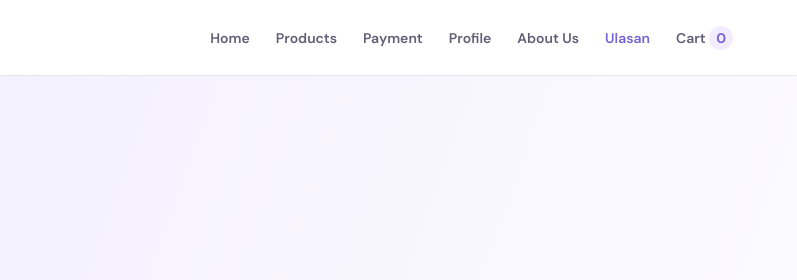
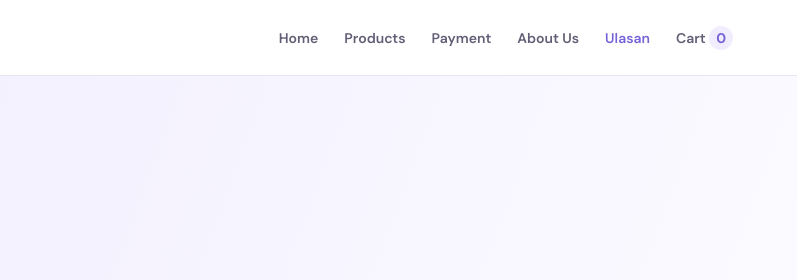
Before and after one commit to winfkie/plusify_web, a plain HTML site: page reviews.html in a window 1280 px wide. Shown: the top 280 px of the page, 483-1280 px from the left. Drawn offline with Linux system fonts and the light colour scheme.

Commit message:
Fix HTML structure in reviews.html

```diff
--- a/reviews.html
+++ b/reviews.html
@@ -1 +1 @@
-<!doctype html><html lang="id"><head><script src="js/analytics.js"></script><meta charset="utf-8"><meta name="viewport" content="width=device-width,initial-scale=1"><title>Ulasan | Plusify</title><link rel="stylesheet" href="css/style.css"></head><body data-page="reviews"><header class="header"><a class="brand" href="index.html"><img src="assets/logo.png" alt="Logo Plusify"></a><button class="hamb" aria-label="Menu">☰</button><nav id="nav"><a href="index.html" data-link="home">Home</a><a href="products.html" data-link="products">Products</a><a href="payment.html" data-link="payment">Payment</a><a href="profile.html" data-link="profile">Profile</a><a href="about.html" data-link="about">About Us</a><a href="cart.html">Cart <b id="cart-count">0</b></a></nav></header><main><section class="page-title"><div class="wrap"><small>RATING &amp; REVIEW</small><h1>Ulasan Pelanggan</h1><p>Lihat pengalaman pembeli Plusify dan bagikan ulasanmu.</p></div></section><section class="wrap section"><div id="reviews-page"><div class="empty">Memuat ulasan...</div></div></section></main><footer class="footer"><a class="brand" href="index.html"><img src="assets/logo.png" alt="Logo Plusify"></a><p>Your digital premium hub.</p><small>© 2026 Plusify</small></footer><script src="js/products.js"></script><script src="js/logos.js"></script><script src="js/config.js"></script><script src="js/app.js"></script></body></html>
+<!doctype html><html lang="id"><head><script src="js/analytics.js"></script><meta charset="utf-8"><meta name="viewport" content="width=device-width,initial-scale=1"><title>Ulasan | Plusify</title><link rel="stylesheet" href="css/style.css"></head><body data-page="reviews"><header class="header"><a class="brand" href="index.html"><img src="assets/logo.png" alt="Logo Plusify"></a><button class="hamb" aria-label="Menu">☰</button><nav id="nav"><a href="index.html" data-link="home">Home</a><a href="products.html" data-link="products">Products</a><a href="payment.html" data-link="payment">Payment</a><a href="about.html" data-link="about">About Us</a><a href="cart.html">Cart <b id="cart-count">0</b></a></nav></header><main><section class="page-title"><div class="wrap"><small>RATING &amp; REVIEW</small><h1>Ulasan Pelanggan</h1><p>Lihat pengalaman pembeli Plusify dan bagikan ulasanmu.</p></div></section><section class="wrap section"><div id="reviews-page"><div class="empty">Memuat ulasan...</div></div></section></main><footer class="footer"><a class="brand" href="index.html"><img src="assets/logo.png" alt="Logo Plusify"></a><p>Your digital premium hub.</p><small>© 2026 Plusify</small></footer><script src="js/products.js"></script><script src="js/logos.js"></script><script src="js/config.js"></script><script src="js/app.js"></script></body></html>
```
